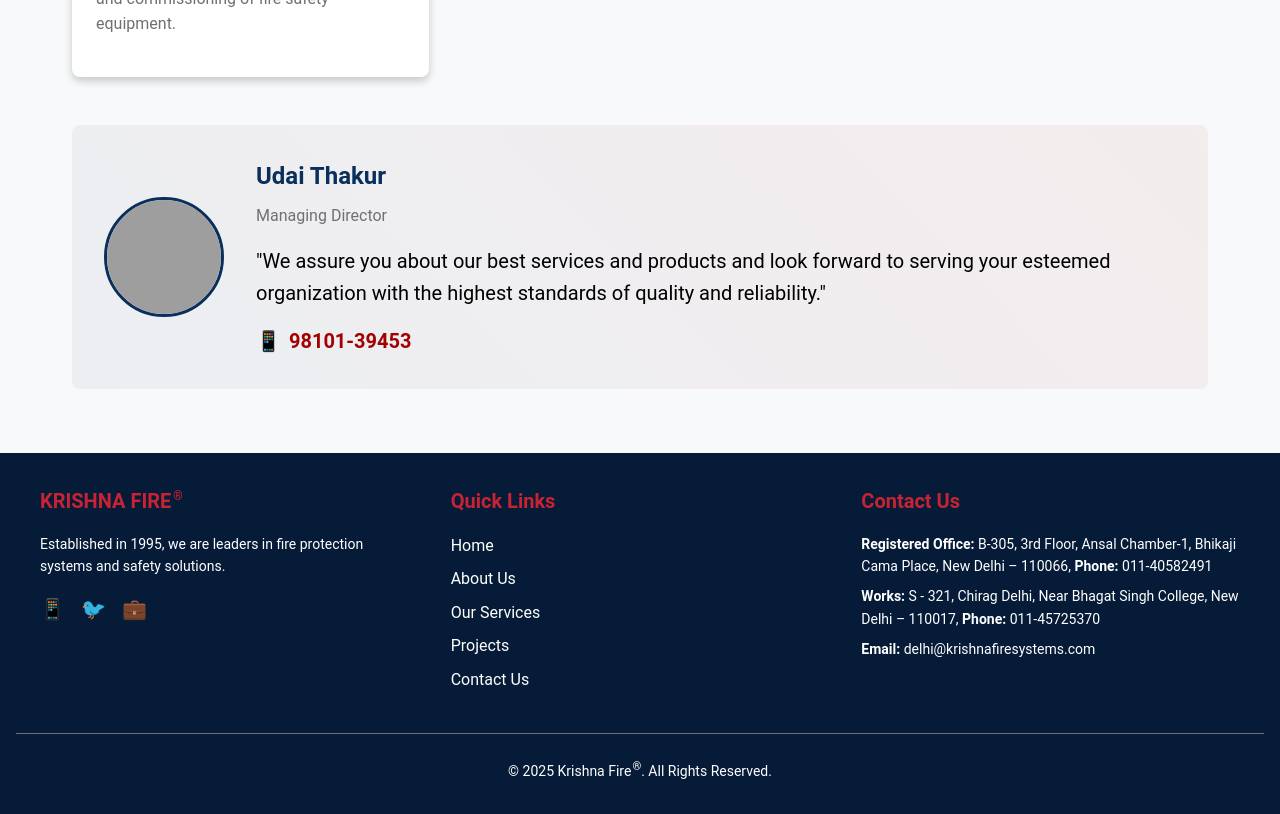
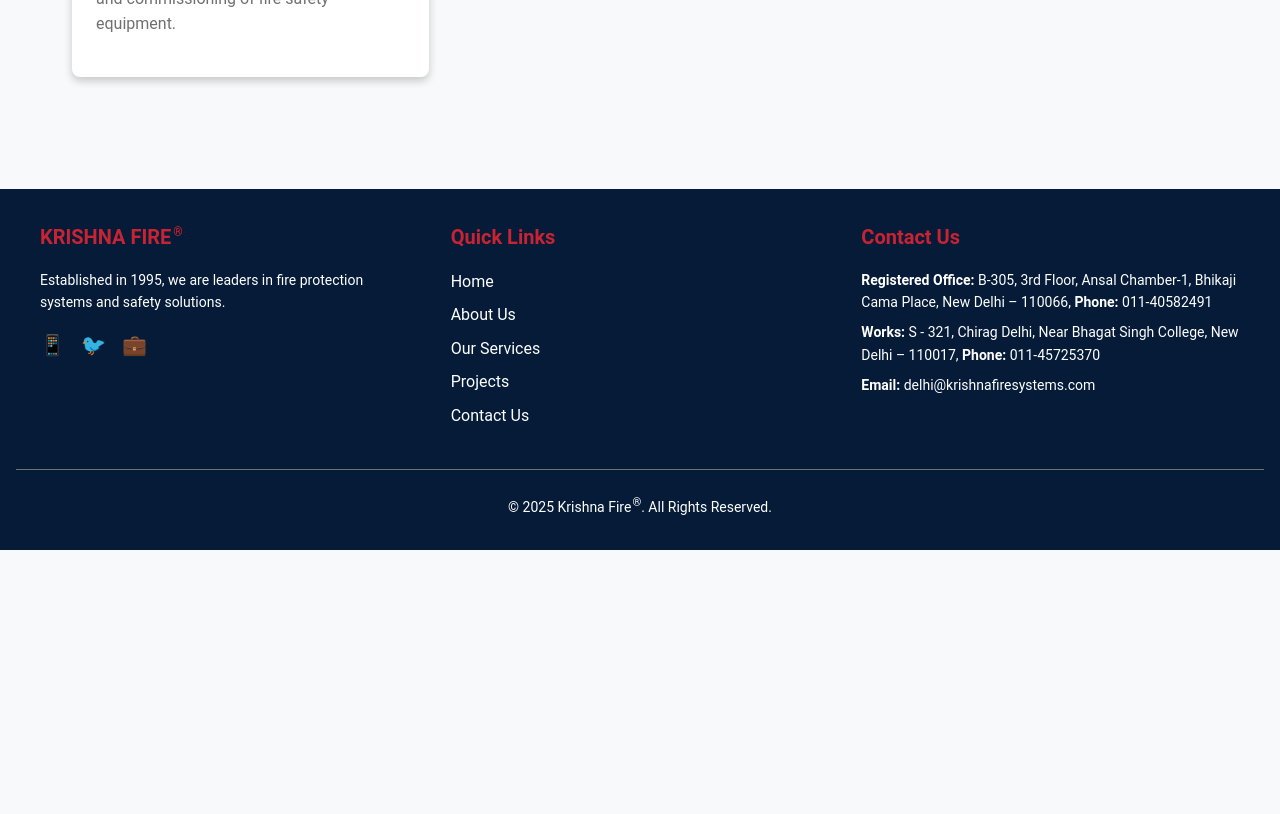
Before and after one commit to niteshsaxena03/KrishnaFiresystems, a React (Vite) app: page /equipment in a window 1280 px wide. Shown: the part 2400-3214 px from the top of the page. After the commit the page ends 2950 px from the top, so only its background shows below. Built offline with nearby package versions, Linux system fonts and the light colour scheme; grey boxes are pictures that could not be loaded.

Commit message:
Moved the owner info from equipment page to contact page

```diff
--- a/src/pages/Contact.jsx
+++ b/src/pages/Contact.jsx
@@ -210,6 +210,59 @@
     overflow: "hidden",
   };
 
+  const directorSectionStyle = {
+    background:
+      "linear-gradient(45deg, rgba(11, 47, 92, 0.05) 0%, rgba(163, 0, 0, 0.05) 100%)",
+    padding: theme.spacing.xl,
+    borderRadius: theme.borderRadius.md,
+    marginTop: theme.spacing.xxl,
+    display: "flex",
+    flexDirection: isMobile ? "column" : "row",
+    alignItems: "center",
+    gap: theme.spacing.xl,
+  };
+
+  const directorImageStyle = {
+    width: isMobile ? "80px" : "120px",
+    height: isMobile ? "80px" : "120px",
+    borderRadius: "50%",
+    objectFit: "cover",
+    border: `3px solid ${theme.colors.primary}`,
+  };
+
+  const directorInfoStyle = {
+    flex: 1,
+  };
+
+  const directorTextStyle = {
+    fontSize: theme.typography.fontSize.lg,
+    lineHeight: "1.6",
+    marginBottom: theme.spacing.md,
+    fontStyle: "italic",
+  };
+
+  const directorNameStyle = {
+    fontSize: theme.typography.fontSize.xl,
+    fontWeight: theme.typography.fontWeight.bold,
+    color: theme.colors.primary,
+    marginBottom: theme.spacing.sm,
+  };
+
+  const directorRoleStyle = {
+    fontSize: theme.typography.fontSize.md,
+    color: theme.colors.gray,
+    marginBottom: theme.spacing.md,
+  };
+
+  const directorPhoneStyle = {
+    display: "flex",
+    alignItems: "center",
+    gap: theme.spacing.sm,
+    fontSize: theme.typography.fontSize.lg,
+    fontWeight: theme.typography.fontWeight.bold,
+    color: theme.colors.secondary,
+  };
+
   const successMessageStyle = {
     padding: theme.spacing.lg,
     backgroundColor: "rgba(75, 181, 67, 0.1)",
@@ -401,6 +454,27 @@
           </div>
         </div>
       </div>
+
+      {/* Managing Director Section */}
+      <div style={directorSectionStyle}>
+        <img
+          src="https://images.unsplash.com/photo-1560250097-0b93528c311a?auto=format&fit=crop&w=200&q=80"
+          alt="Udai Thakur"
+          style={directorImageStyle}
+        />
+        <div style={directorInfoStyle}>
+          <h3 style={directorNameStyle}>Udai Thakur</h3>
+          <p style={directorRoleStyle}>Managing Director</p>
+          <p style={directorTextStyle}>
+            "We assure you about our best services and products and look forward
+            to serving your esteemed organization with the highest standards of
+            quality and reliability."
+          </p>
+          <div style={directorPhoneStyle}>
+            <span style={{ fontSize: "20px" }}>📱</span> 98101-39453
+          </div>
+        </div>
+      </div>
     </div>
   );
 };
--- a/src/pages/Equipment.jsx
+++ b/src/pages/Equipment.jsx
@@ -314,58 +314,6 @@
     marginBottom: 0,
   };
 
-  const contactSectionStyle = {
-    background:
-      "linear-gradient(45deg, rgba(11, 47, 92, 0.05) 0%, rgba(163, 0, 0, 0.05) 100%)",
-    padding: theme.spacing.xl,
-    borderRadius: theme.borderRadius.md,
-    marginTop: theme.spacing.xxl,
-    display: "flex",
-    flexDirection: isMobile ? "column" : "row",
-    alignItems: "center",
-    gap: theme.spacing.xl,
-  };
-
-  const contactImageStyle = {
-    width: isMobile ? "80px" : "120px",
-    height: isMobile ? "80px" : "120px",
-    borderRadius: "50%",
-    objectFit: "cover",
-    border: `3px solid ${theme.colors.primary}`,
-  };
-
-  const contactInfoStyle = {
-    flex: 1,
-  };
-
-  const contactTextStyle = {
-    fontSize: theme.typography.fontSize.lg,
-    lineHeight: "1.6",
-    marginBottom: theme.spacing.md,
-  };
-
-  const contactNameStyle = {
-    fontSize: theme.typography.fontSize.xl,
-    fontWeight: theme.typography.fontWeight.bold,
-    color: theme.colors.primary,
-    marginBottom: theme.spacing.sm,
-  };
-
-  const contactRoleStyle = {
-    fontSize: theme.typography.fontSize.md,
-    color: theme.colors.gray,
-    marginBottom: theme.spacing.md,
-  };
-
-  const contactPhoneStyle = {
-    display: "flex",
-    alignItems: "center",
-    gap: theme.spacing.sm,
-    fontSize: theme.typography.fontSize.lg,
-    fontWeight: theme.typography.fontWeight.bold,
-    color: theme.colors.secondary,
-  };
-
   return (
     <div style={containerStyle}>
       <header style={headerStyle}>
@@ -443,26 +391,6 @@
           </div>
         ))}
       </div>
-
-      <div style={contactSectionStyle}>
-        <img
-          src="https://images.unsplash.com/photo-1560250097-0b93528c311a?auto=format&fit=crop&w=200&q=80"
-          alt="Udai Thakur"
-          style={contactImageStyle}
-        />
-        <div style={contactInfoStyle}>
-          <h3 style={contactNameStyle}>Udai Thakur</h3>
-          <p style={contactRoleStyle}>Managing Director</p>
-          <p style={contactTextStyle}>
-            "We assure you about our best services and products and look forward
-            to serving your esteemed organization with the highest standards of
-            quality and reliability."
-          </p>
-          <div style={contactPhoneStyle}>
-            <span style={{ fontSize: "20px" }}>📱</span> 98101-39453
-          </div>
-        </div>
-      </div>
     </div>
   );
 };
```
